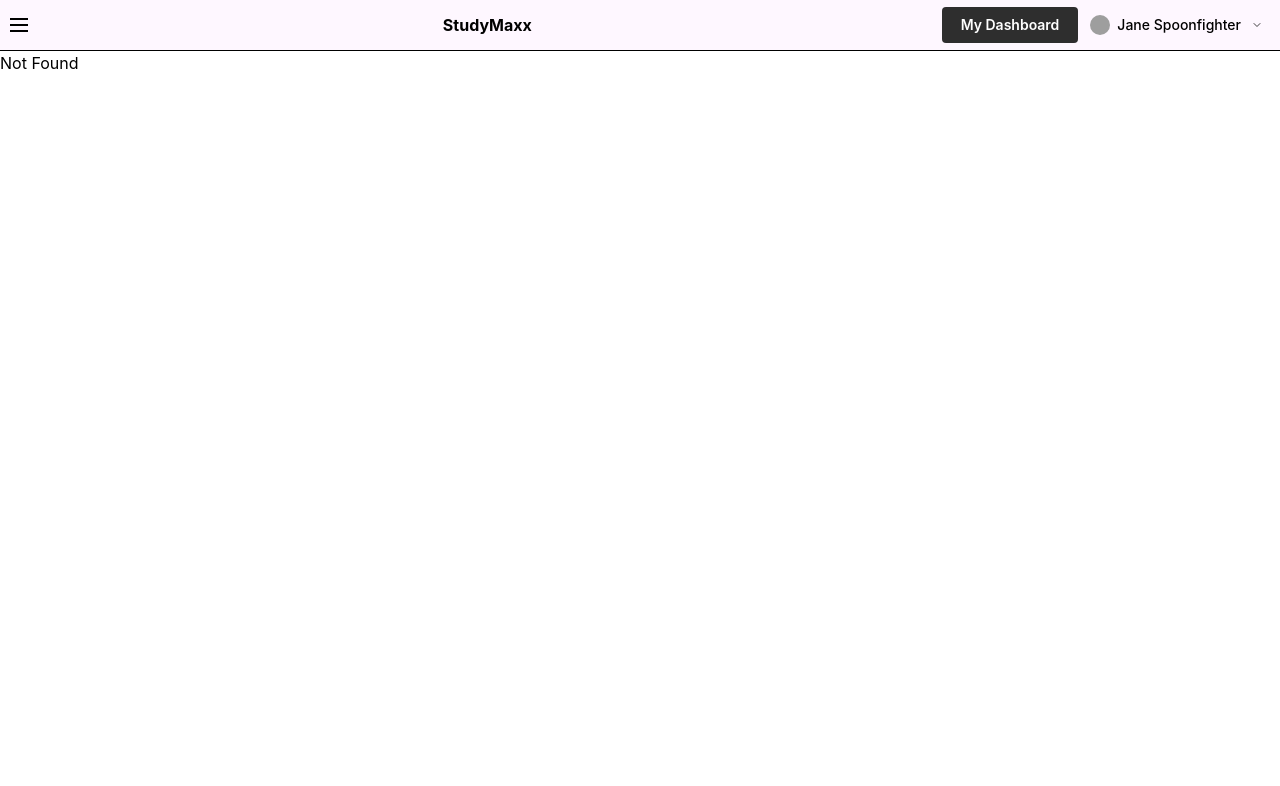
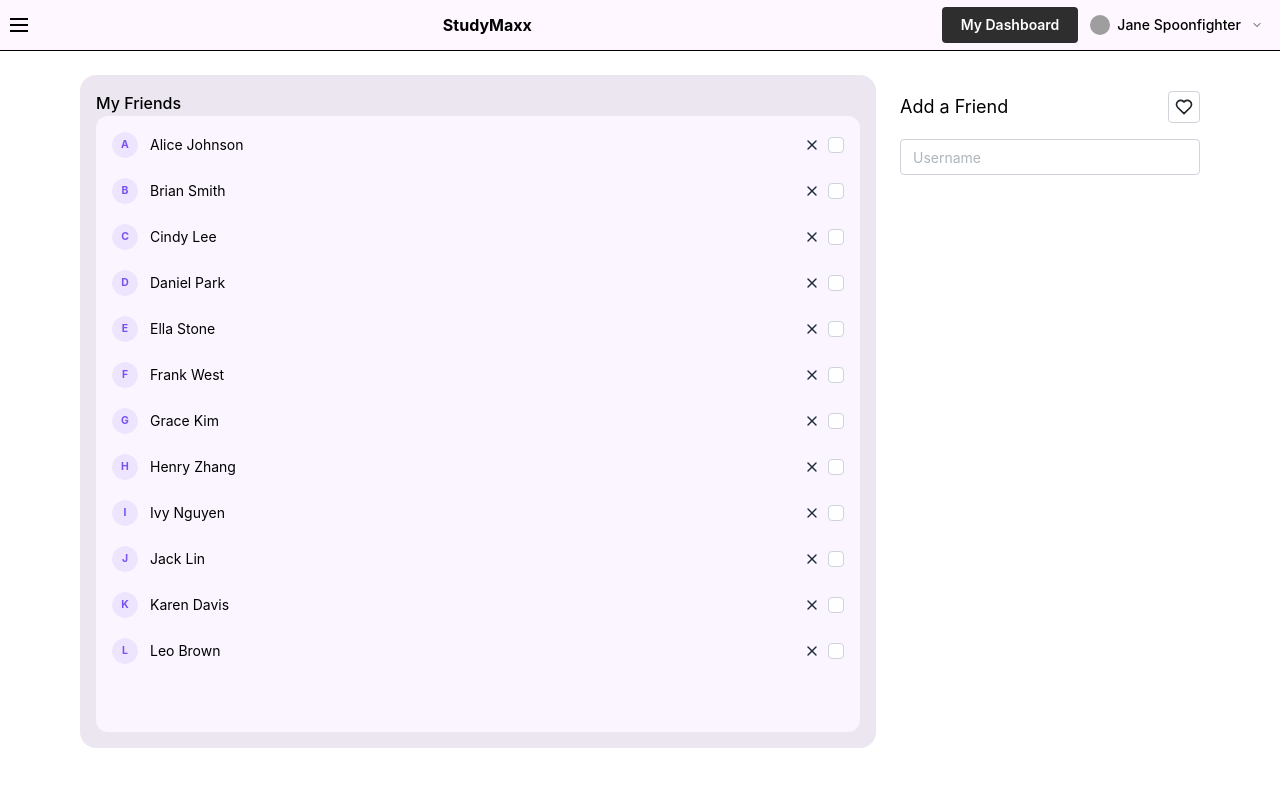
Before and after one commit to shuripurin/studymaxx, a React (Vite) app in the folder client/: page /friends in a window 1280 px wide. Before the commit this address had no page. Shown: the top 786 px of the page. Built offline with nearby package versions, Linux system fonts and the light colour scheme; grey boxes are pictures that could not be loaded.

Commit message:
friendslist page

```diff
--- /dev/null
+++ b/client/src/components/friendlist.tsx
@@ -0,0 +1,70 @@
+import {
+  ActionIcon,
+  Avatar,
+  Checkbox,
+  Input,
+  ScrollArea,
+  Text,
+} from "@mantine/core";
+import { IconHeart, IconX } from "@tabler/icons-react";
+
+const friends = [
+  { id: 1, name: "Alice Johnson", initial: "A" },
+  { id: 2, name: "Brian Smith", initial: "B" },
+  { id: 3, name: "Cindy Lee", initial: "C" },
+  { id: 4, name: "Daniel Park", initial: "D" },
+  { id: 5, name: "Ella Stone", initial: "E" },
+  { id: 6, name: "Frank West", initial: "F" },
+  { id: 7, name: "Grace Kim", initial: "G" },
+  { id: 8, name: "Henry Zhang", initial: "H" },
+  { id: 9, name: "Ivy Nguyen", initial: "I" },
+  { id: 10, name: "Jack Lin", initial: "J" },
+  { id: 11, name: "Karen Davis", initial: "K" },
+  { id: 12, name: "Leo Brown", initial: "L" },
+];
+
+export function FriendsList() {
+  return (
+    <div className="flex flex-row h-full gap-6 px-20 py-6">
+      <div className="flex-1 rounded-2xl bg-[#ECE6F0] p-4">
+        <Text fw={500} className="mb-2 text-lg">
+          My Friends
+        </Text>
+        <div className="rounded-xl bg-purple-50 p-2">
+          <ScrollArea h={600}>
+            <div className="space-y-1">
+              {friends.map((friend) => (
+                <div
+                  key={friend.id}
+                  className="flex items-center justify-between py-2 px-2 hover:bg-[#FEF7FF] rounded-md"
+                >
+                  <div className="flex items-center gap-3">
+                    <Avatar color="violet" radius="xl" size="sm">
+                      {friend.initial}
+                    </Avatar>
+                    <Text size="sm">{friend.name}</Text>
+                  </div>
+
+                  <div className="flex items-center gap-2">
+                    <IconX size={16} className="text-gray-800" />
+                    <Checkbox size="xs" />
+                  </div>
+                </div>
+              ))}
+            </div>
+          </ScrollArea>
+        </div>
+      </div>
+
+      <div className="w-[300px] flex flex-col items-center gap-4 pt-4">
+        <div className="flex flex-row items-center justify-between w-full gap-2">
+          <Text size="lg">Add a Friend</Text>
+          <ActionIcon size={32} variant="default" aria-label="Add friend icon">
+            <IconHeart size={20} />
+          </ActionIcon>
+        </div>
+        <Input placeholder="Username" className="w-full" />
+      </div>
+    </div>
+  );
+}
--- a/client/src/routeTree.gen.ts
+++ b/client/src/routeTree.gen.ts
@@ -16,10 +16,17 @@ import { Route as rootRoute } from './routes/__root'
 
 // Create Virtual Routes
 
+const FriendsLazyImport = createFileRoute('/friends')()
 const DashboardLazyImport = createFileRoute('/dashboard')()
 const IndexLazyImport = createFileRoute('/')()
 
 // Create/Update Routes
+
+const FriendsLazyRoute = FriendsLazyImport.update({
+  id: '/friends',
+  path: '/friends',
+  getParentRoute: () => rootRoute,
+} as any).lazy(() => import('./routes/friends.lazy').then((d) => d.Route))
 
 const DashboardLazyRoute = DashboardLazyImport.update({
   id: '/dashboard',
@@ -51,6 +58,13 @@ declare module '@tanstack/react-router' {
       preLoaderRoute: typeof DashboardLazyImport
       parentRoute: typeof rootRoute
     }
+    '/friends': {
+      id: '/friends'
+      path: '/friends'
+      fullPath: '/friends'
+      preLoaderRoute: typeof FriendsLazyImport
+      parentRoute: typeof rootRoute
+    }
   }
 }
 
@@ -59,36 +73,41 @@ declare module '@tanstack/react-router' {
 export interface FileRoutesByFullPath {
   '/': typeof IndexLazyRoute
   '/dashboard': typeof DashboardLazyRoute
+  '/friends': typeof FriendsLazyRoute
 }
 
 export interface FileRoutesByTo {
   '/': typeof IndexLazyRoute
   '/dashboard': typeof DashboardLazyRoute
+  '/friends': typeof FriendsLazyRoute
 }
 
 export interface FileRoutesById {
   __root__: typeof rootRoute
   '/': typeof IndexLazyRoute
   '/dashboard': typeof DashboardLazyRoute
+  '/friends': typeof FriendsLazyRoute
 }
 
 export interface FileRouteTypes {
   fileRoutesByFullPath: FileRoutesByFullPath
-  fullPaths: '/' | '/dashboard'
+  fullPaths: '/' | '/dashboard' | '/friends'
   fileRoutesByTo: FileRoutesByTo
-  to: '/' | '/dashboard'
-  id: '__root__' | '/' | '/dashboard'
+  to: '/' | '/dashboard' | '/friends'
+  id: '__root__' | '/' | '/dashboard' | '/friends'
   fileRoutesById: FileRoutesById
 }
 
 export interface RootRouteChildren {
   IndexLazyRoute: typeof IndexLazyRoute
   DashboardLazyRoute: typeof DashboardLazyRoute
+  FriendsLazyRoute: typeof FriendsLazyRoute
 }
 
 const rootRouteChildren: RootRouteChildren = {
   IndexLazyRoute: IndexLazyRoute,
   DashboardLazyRoute: DashboardLazyRoute,
+  FriendsLazyRoute: FriendsLazyRoute,
 }
 
 export const routeTree = rootRoute
@@ -102,7 +121,8 @@ export const routeTree = rootRoute
       "filePath": "__root.tsx",
       "children": [
         "/",
-        "/dashboard"
+        "/dashboard",
+        "/friends"
       ]
     },
     "/": {
@@ -110,6 +130,9 @@ export const routeTree = rootRoute
     },
     "/dashboard": {
       "filePath": "dashboard.lazy.tsx"
+    },
+    "/friends": {
+      "filePath": "friends.lazy.tsx"
     }
   }
 }
--- /dev/null
+++ b/client/src/routes/friends.lazy.tsx
@@ -0,0 +1,14 @@
+import { createLazyFileRoute } from "@tanstack/react-router";
+import { FriendsList } from "../components/friendlist";
+
+export const Route = createLazyFileRoute("/friends")({
+  component: RouteComponent,
+});
+
+function RouteComponent() {
+  return (
+    <div>
+      <FriendsList />
+    </div>
+  );
+}
```
